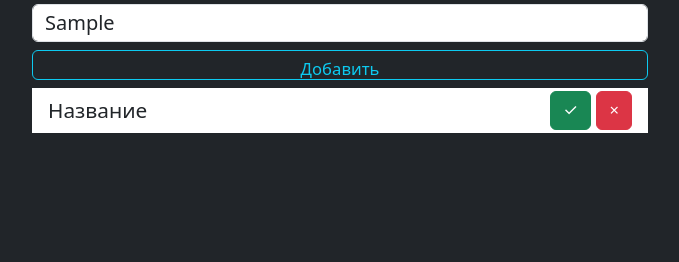
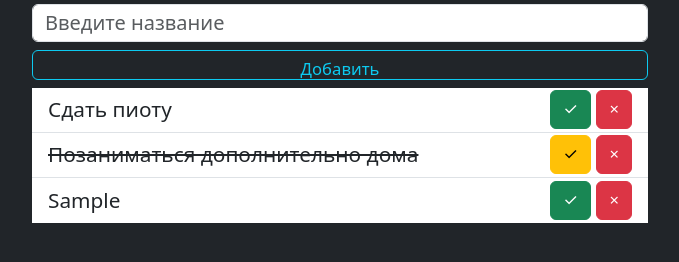
Before and after one commit to bambutcha/js_learning, a plain HTML site: page 02-array-object/index.html in a window 1280 px wide. Both pictures are taken after typing "Sample" into the empty fields and a click on the button "Добавить". Shown: the part 102-364 px from the top of the page, without its empty margins (300-979 px from the left). Drawn offline with nearby package versions, Linux system fonts and the light colour scheme.

Commit message:
Complete and add Notes Web
[#master]

```diff
--- a/02-array-object/index.html
+++ b/02-array-object/index.html
@@ -15,8 +15,8 @@
       crossorigin="anonymous"
     />
     <link rel="stylesheet" href="static/styles/style.css" />
-
     <title>02. JS Array & Objects</title>
+    <script src="static/scripts/app.js" defer></script>
   </head>
   <body class="bg-dark text-light">
     <div class="container w-50 pt-5">
@@ -32,7 +32,7 @@
       </button>
 
       <ul class="plan list-group list-group-flush" id="list">
-        <li
+        <!-- <li
           class="list-group-item d-flex justify-content-between align-items-center"
         >
           <span>Название</span>
@@ -40,7 +40,7 @@
             <span class="btn btn-small btn-success">&check;</span>
             <span class="btn btn-small btn-danger">&times;</span>
           </span>
-        </li>
+        </li> -->
       </ul>
     </div>
   </body>
--- /dev/null
+++ b/02-array-object/static/scripts/app.js
@@ -0,0 +1,69 @@
+const inputElement = document.getElementById("title");
+const createData   = document.getElementById("create");
+const listElement  = document.getElementById("list");
+
+const notes = [
+    {
+        title: 'Сдать пиоту',
+        completed: false
+    },
+    {
+        title: 'Позаниматься дополнительно дома',
+        completed: true
+    }
+];
+
+listElement.onclick = function (event) {
+    if (event.target.dataset.index) {
+        const index = parseInt(event.target.dataset.index);
+        const type  = event.target.dataset.type;
+
+        if (type === "toggle") {
+            notes[index].completed =!notes[index].completed;
+        } else if (type === "remove") {
+            notes.splice(index, 1);
+        }
+        render();
+    }
+}
+
+const getNoteTemplate = (inputData, index) => {
+    return `
+            <li class="list-group-item d-flex justify-content-between align-items-center">
+                <span class="${inputData.completed ? 'text-decoration-line-through' : ''}">${inputData.title}</span>
+                <span>
+                    <span class="btn btn-small btn-${
+                        inputData.completed ? 'warning' : 'success'
+                    }" data-index="${index}" data-type="toggle">&check;</span>
+                    <span class="btn btn-small btn-danger" data-type="remove" data-index="${index}">&times;</span>
+                </span>
+            </li> `
+}
+
+function render() {
+    listElement.innerHTML = ''; // Очищаем список перед рендерингом
+
+    if (notes.length === 0) {
+        listElement.innerHTML =  '<br><p style="font-size: calc(1vw + 1vh)">Заполните список заметок</p>';
+    }
+
+    for (let i = 0; i < notes.length; i++) {
+        listElement.insertAdjacentHTML("beforeend", getNoteTemplate(notes[i], i));
+    }
+}
+
+render();
+
+createData.onclick = function() {
+    if (inputElement.value.length > 0) {
+        const newNote = {
+            title: inputElement.value,
+            completed: false
+        };
+
+        notes.push(newNote);
+        render();
+    }
+
+    inputElement.value = "";
+}
--- a/02-array-object/static/styles/style.css
+++ b/02-array-object/static/styles/style.css
@@ -30,6 +30,6 @@ h1 {
     font-size: calc(2vw + 2vh); /* Размер шрифта будет зависеть от ширины и высоты окна */
 }
 
-.btn-success, .btn-danger {
+.btn-small {
     font-size: 80%;
 }
```
